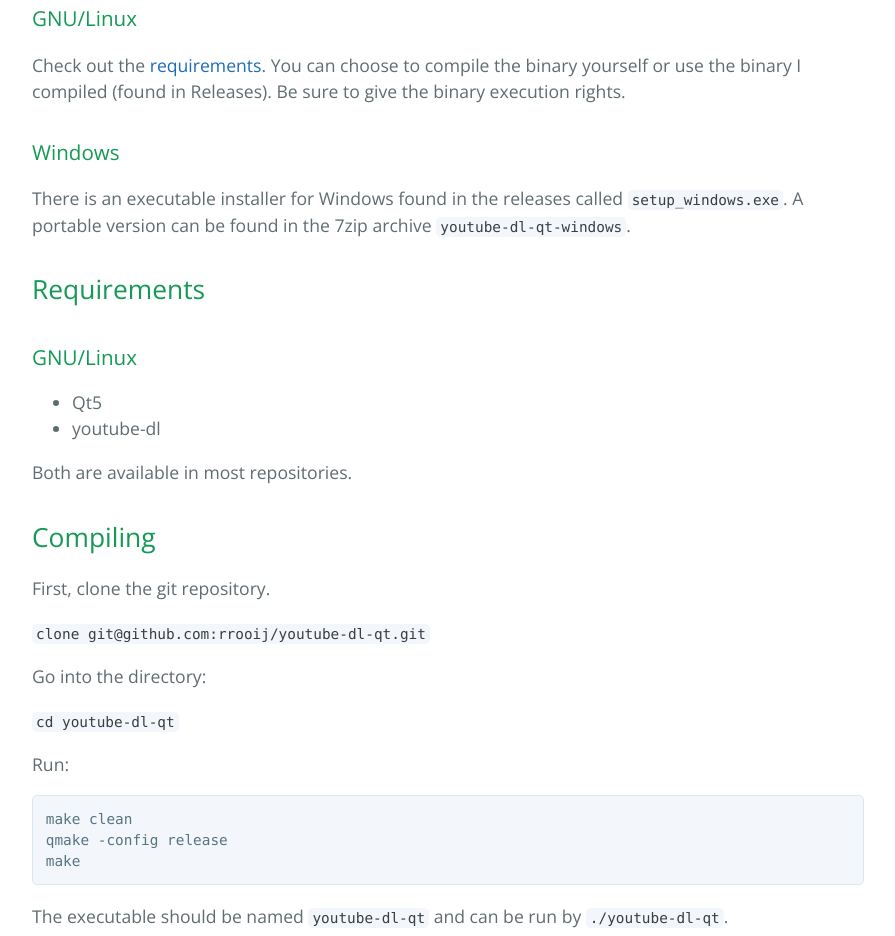
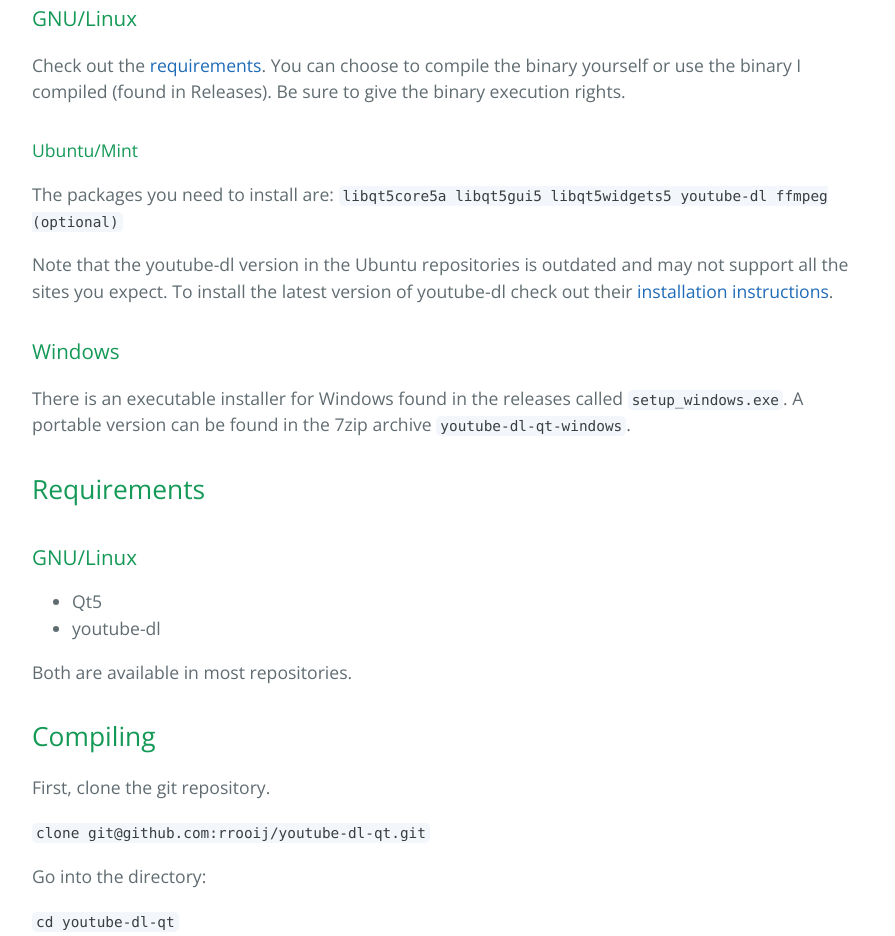
Before and after one commit to rrooij/youtube-dl-qt, a plain HTML site: page index.html in a window 1280 px wide. Shown: the part 1058-1994 px from the top of the page, without its empty margins (192-1087 px from the left). Drawn offline with nearby package versions, Linux system fonts and the light colour scheme.

Commit message:
index.html: add Ubuntu/Mint packages to install

```diff
--- a/index.html
+++ b/index.html
@@ -37,6 +37,21 @@ See <a href="https://rg3.github.io/youtube-dl/supportedsites.html">supported sit
 
 <p>Check out the <a href="#requirements">requirements</a>. You can choose to compile the binary yourself or
 use the binary I compiled (found in Releases). Be sure to give the binary execution rights.</p>
+
+<h4>Ubuntu/Mint<a id="ubuntumint" class="anchor" href="#ubuntumint" aria-hidden="true"><span aria-hidden="true" class="octicon octicon-link"></span></a></h4>
+
+<p>The packages you need to install are:
+<code>
+libqt5core5a
+libqt5gui5
+libqt5widgets5
+youtube-dl
+ffmpeg (optional)
+</code></p>
+
+<p>Note that the youtube-dl version in the Ubuntu repositories is outdated and may
+not support all the sites you expect. To install the latest version of youtube-dl
+check out their <a href="https://github.com/rg3/youtube-dl#installation">installation instructions</a>.</p>
 
 <h3>
 <a id="windows" class="anchor" href="#windows" aria-hidden="true"><span aria-hidden="true" class="octicon octicon-link"></span></a>Windows</h3>
```
